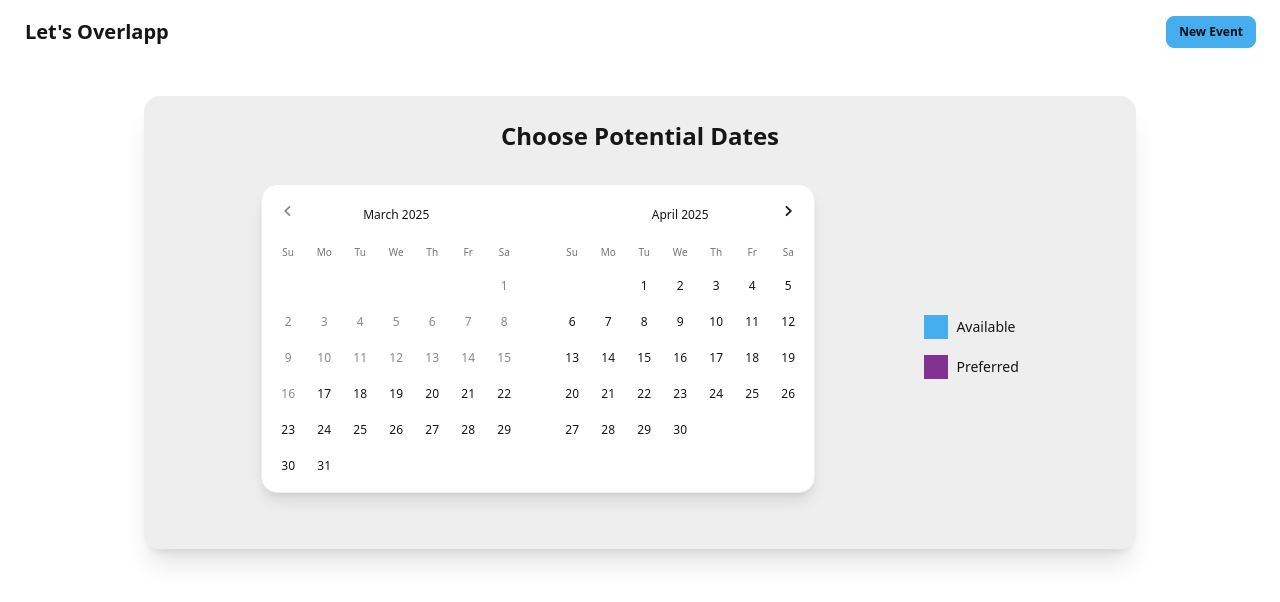
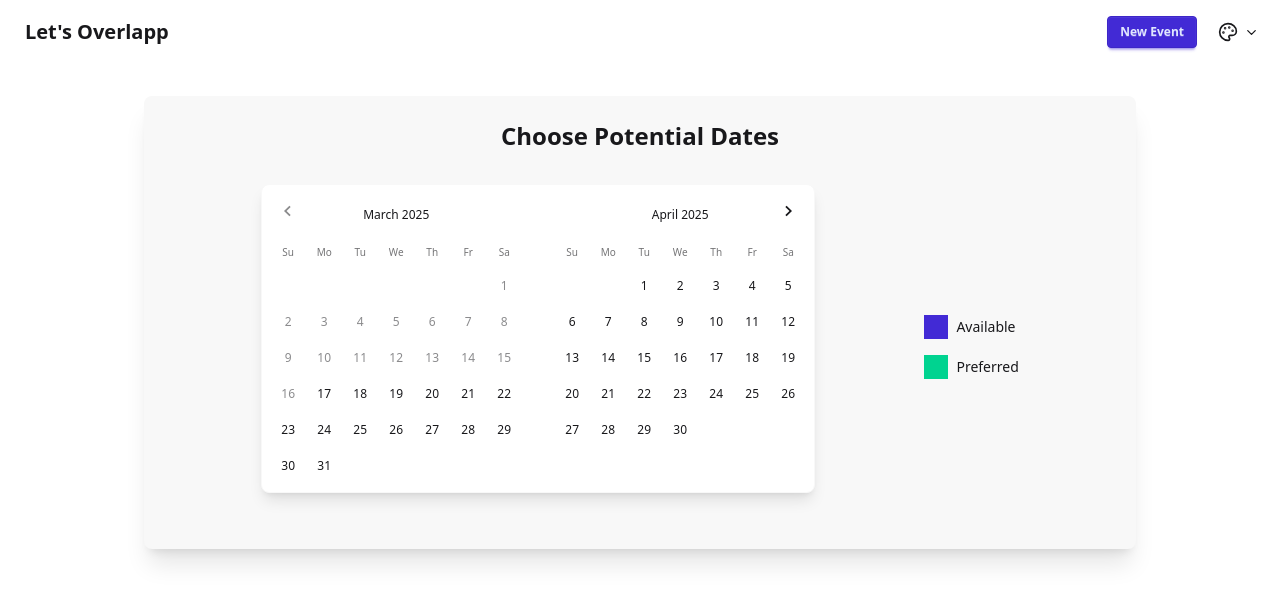
Before and after one commit to logstown/lets-overlapp, a Next.js app: page /event/create in a window 1280 px wide. Shown: the top 602 px of the page. Built offline with nearby package versions, Linux system fonts and the light colour scheme.

Commit message:
theme chooser

```diff
--- a/app/event/layout.tsx
+++ b/app/event/layout.tsx
@@ -1,3 +1,4 @@
+import ThemeChooser from "@/components/ThemeChooser";
 import Link from "next/link";
 
 export default function EventLayout({ children }: { children: React.ReactNode }) {
@@ -9,10 +10,11 @@ export default function EventLayout({ children }: { children: React.ReactNode })
             Let's Overlapp
           </Link>
         </div>
-        <div className="pr-4 flex-none">
+        <div className="flex items-stretch gap-2">
           <Link href="/event/create" className="btn btn-primary btn-sm">
             New Event
           </Link>
+          <ThemeChooser />
         </div>
       </div>
       <div className="p-4 max-w-5xl mx-auto mt-4">{children}</div>
--- a/app/layout.tsx
+++ b/app/layout.tsx
@@ -1,6 +1,7 @@
 import type { Metadata } from "next";
 import { Geist, Geist_Mono } from "next/font/google";
 import "./globals.css";
+import { ThemeProvider } from "next-themes";
 
 const geistSans = Geist({
   variable: "--font-geist-sans",
@@ -23,8 +24,10 @@ export default function RootLayout({
   children: React.ReactNode;
 }>) {
   return (
-    <html lang="en" data-theme="cmyk">
-      <body className={`${geistSans.variable} ${geistMono.variable} antialiased`}>{children}</body>
+    <html lang="en" suppressHydrationWarning>
+      <body className={`${geistSans.variable} ${geistMono.variable} antialiased`}>
+        <ThemeProvider>{children}</ThemeProvider>
+      </body>
     </html>
   );
 }
--- /dev/null
+++ b/components/ThemeChooser.tsx
@@ -0,0 +1,63 @@
+"use client";
+
+import { CheckCircleIcon, CheckIcon, ChevronDownIcon, PaletteIcon } from "lucide-react";
+import { useTheme } from "next-themes";
+
+export default function ThemeChooser() {
+  const themes = [
+    "light",
+    "dark",
+    "cupcake",
+    "bumblebee",
+    "emerald",
+    "corporate",
+    "synthwave",
+    "retro",
+    "cyberpunk",
+    "valentine",
+    "halloween",
+    "garden",
+    "forest",
+    "aqua",
+    "lofi",
+    "pastel",
+    "fantasy",
+    "wireframe",
+    "black",
+    "luxury",
+    "dracula",
+    "cmyk",
+    "autumn",
+    "business",
+    "acid",
+    "lemonade",
+    "night",
+    "coffee",
+    "winter",
+    "dim",
+    "nord",
+    "sunset",
+    "caramellatte",
+    "abyss",
+    "silk",
+  ];
+  const { theme, setTheme } = useTheme();
+
+  return (
+    <div className="dropdown dropdown-end">
+      <div tabIndex={0} role="button" className="btn btn-ghost btn-sm rounded-field">
+        <PaletteIcon size={20} /> <ChevronDownIcon size={15} />
+      </div>
+      <ul tabIndex={0} className="menu dropdown-content bg-base-200 rounded-box z-1 mt-4 w-52 p-2 shadow-sm">
+        {themes.map((choice) => (
+          <li key={choice}>
+            <button onClick={() => setTheme(choice)} className="flex justify-between">
+              {choice}
+              {theme === choice && <CheckIcon className="w-4 h-4" />}
+            </button>
+          </li>
+        ))}
+      </ul>
+    </div>
+  );
+}
--- a/package.json
+++ b/package.json
@@ -17,6 +17,7 @@
     "lodash": "^4.17.21",
     "lucide-react": "^0.482.0",
     "next": "15.2.2",
+    "next-themes": "^0.4.6",
     "react": "^19.0.0",
     "react-day-picker": "^9.6.2",
     "react-dom": "^19.0.0",
```
Also changed, not shown: 1 other file (tests, documents, lock files or other folders).
